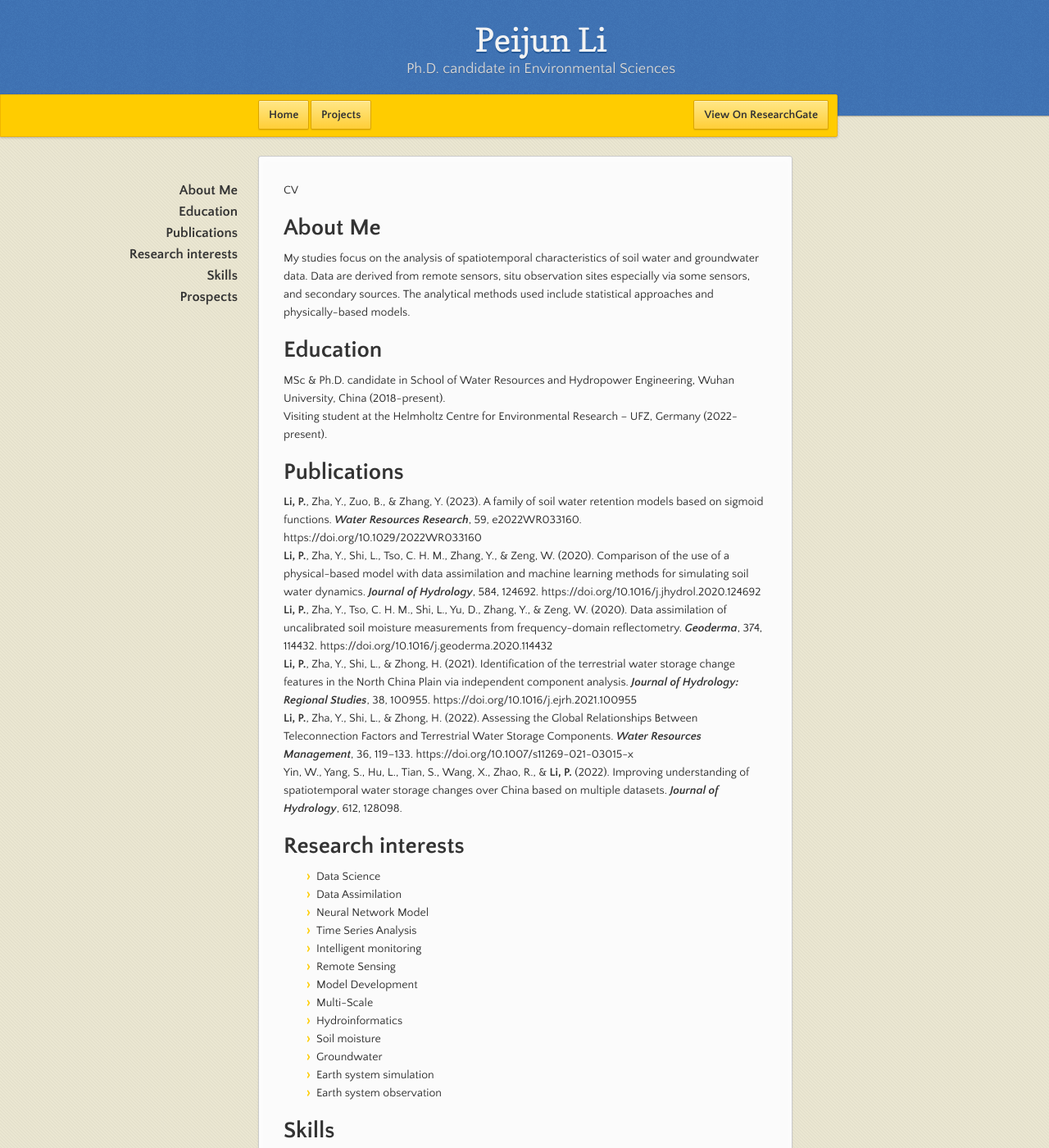
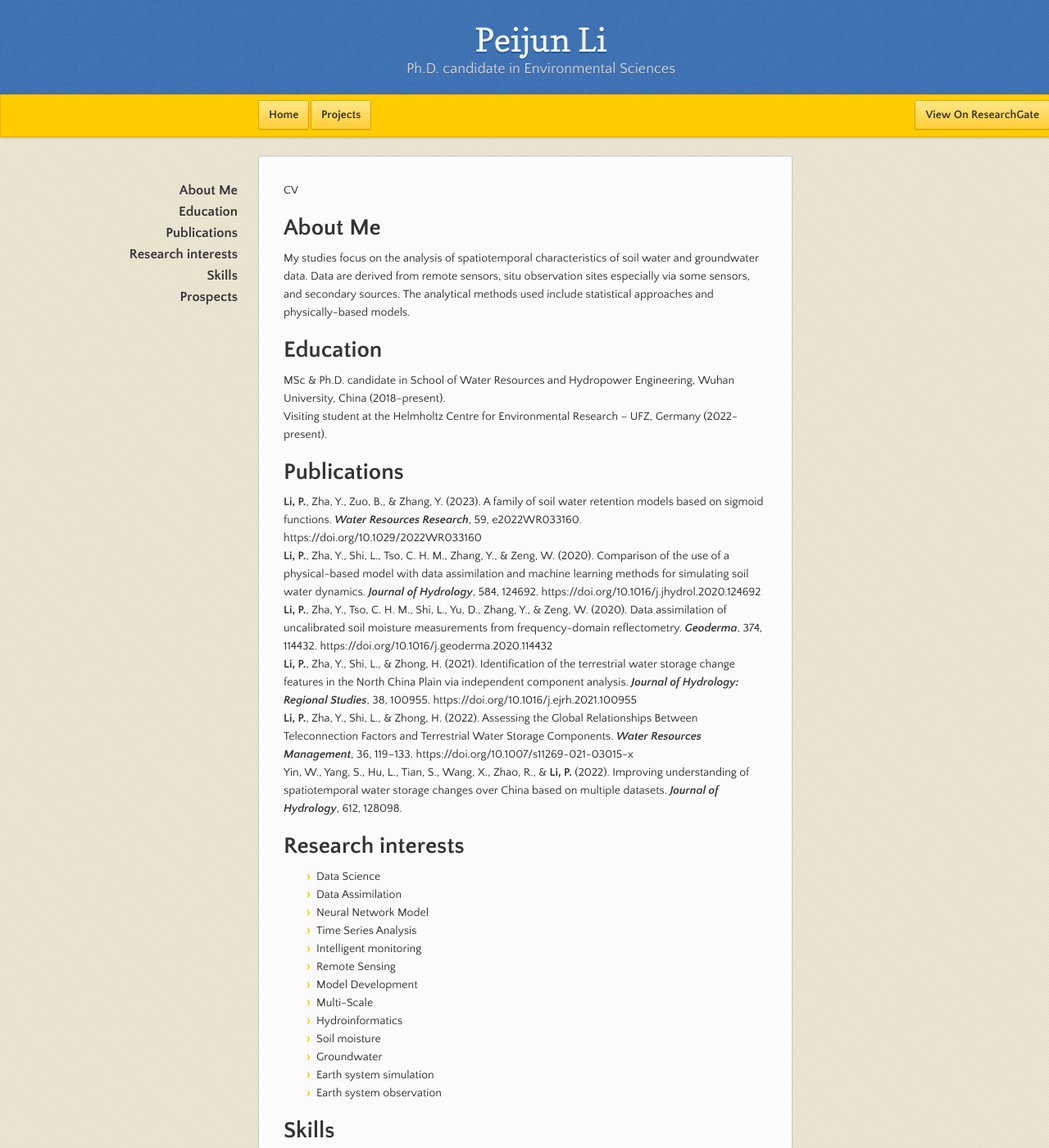
Before and after one commit to PercyLeeMaxWell/PercyLeeMaxWell.github.io, a Jekyll site: the page built from index.md, in a window 1280 px wide and 1400 px high. Shown: the whole window at 82% size. Built offline with Jekyll 4.4.1, drawn with Linux system fonts in a browser that asks for light colours.

Commit message:
改变banner的宽度

```diff
--- a/_sass/jekyll-theme-leap-day.scss
+++ b/_sass/jekyll-theme-leap-day.scss
@@ -196,6 +196,7 @@ header {
   }
 }
 
+/*
 #banner {
   z-index: 100;
   left:0;
@@ -209,6 +210,19 @@ header {
   box-shadow: 0px 1px 3px rgba(0,0,0,.25);
   border-radius: 0px 2px 2px 0px;
   padding-right: 10px;
+*/
+#banner {
+  z-index: 100;
+  height: 50px;
+  position: fixed;
+  top: 115px;
+  background: #ffcc00;
+  border: 1px solid #f0b500;
+  box-shadow: 0px 1px 3px rgba(0,0,0,.25);
+  border-radius: 0px 2px 2px 0px;
+  padding-right: 10px;
+  width: 100%;
+  margin-left: auto;
 
   .button {
     border: 1px solid #dba500;
```
